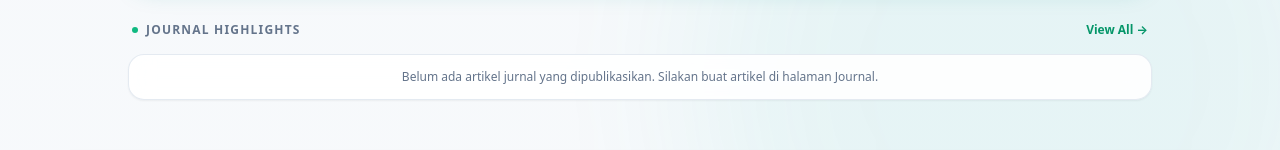
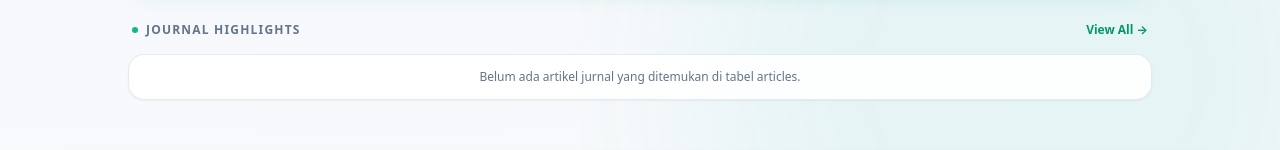
Before and after one commit to tutde73-cloud/tribbali, a plain HTML site: page index.html in a window 1280 px wide. Shown: the part 2296-2446 px from the top of the page. Drawn offline with nearby package versions, Linux system fonts and the light colour scheme; no server answers.

Commit message:
Update journal highlights section to use 'articles' table

```diff
--- a/index.html
+++ b/index.html
@@ -463,7 +463,7 @@
         </a>
       </section>
 
-      <!-- JOURNAL HIGHLIGHTS (DIAMBIL OTOMATIS DARI SUPABASE TABEL "journals" ATAU "posts") -->
+      <!-- JOURNAL HIGHLIGHTS (DIAMBIL DARI TABEL "articles") -->
       <section class="space-y-4 pt-4">
         <div class="flex items-center justify-between px-1">
           <h2 class="text-xs font-black uppercase tracking-widest text-slate-500 flex items-center gap-2">
@@ -655,24 +655,22 @@
 
     loadAllMapMarkers();
 
-    // FUNGSI UNTUK MEMUAT 5 ARTIKEL JOURNAL HIGHLIGHTS SECARA OTOMATIS
+    // FUNGSI UNTUK MEMUAT JOURNAL HIGHLIGHTS DARI TABEL "articles"
     async function loadJournalHighlights() {
       const container = document.getElementById('journalHighlightsContainer');
       if (!container || !clientSupabase) return;
 
       try {
-        // Ambil data dari tabel jurnal Anda (ganti nama tabel jika berbeda, misal 'journals' atau 'articles')
         const { data: articles, error } = await clientSupabase
-          .from('journals')
+          .from('articles') // Menggunakan tabel "articles" sesuai database Anda
           .select('*')
           .order('created_at', { ascending: false })
           .limit(5);
 
         if (error || !articles || articles.length === 0) {
-          // Fallback jika tabel kosong / belum ada isinya agar tetap tampil rapi
           container.innerHTML = `
             <div class="bg-white/90 backdrop-blur-md border border-slate-200/90 rounded-2xl p-3.5 shadow-sm col-span-full text-center text-xs text-slate-500">
-              Belum ada artikel jurnal yang dipublikasikan. Silakan buat artikel di halaman Journal.
+              Belum ada artikel jurnal yang ditemukan di tabel articles.
             </div>
           `;
           return;
```
